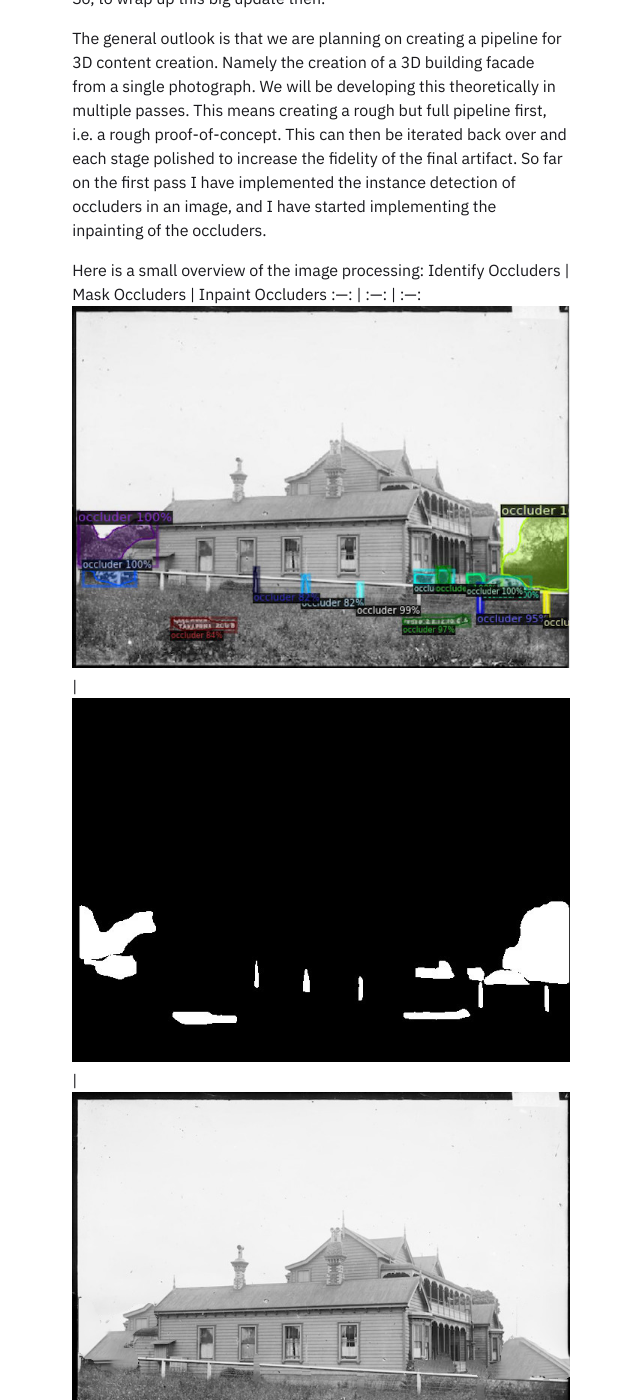
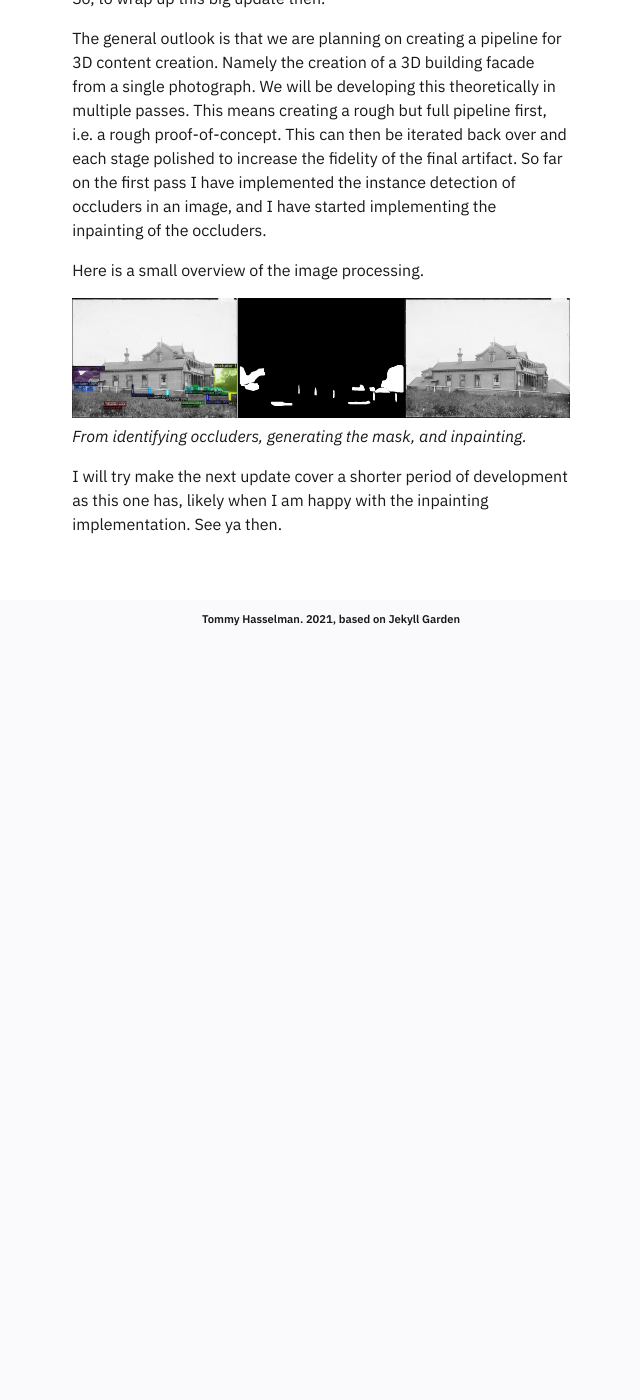
Before and after one commit to RedSoutherly/redsoutherly.github.io, a Jekyll site: the page built from _notes/Public/ARStudentship/Update 4 - Pipeline Prospects.md, in a window 1280 px wide and 1400 px high, scrolled down 5335 px. Shown: the whole window, without its empty margins (319-959 px from the left). Built offline with Jekyll 4.4.1, drawn with Linux system fonts in a browser that asks for light colours; after the commit the page ends 6030 px from its top, so only the background shows below that.

Commit message:
three wide table replaced

```diff
--- a/_notes/Public/ARStudentship/Update 4 - Pipeline Prospects.md
+++ b/_notes/Public/ARStudentship/Update 4 - Pipeline Prospects.md
@@ -73,9 +73,9 @@ So, to wrap up this big update then.
 
 The general outlook is that we are planning on creating a pipeline for 3D content creation. Namely the creation of a 3D building facade from a single photograph. We will be developing this theoretically in multiple passes. This means creating a rough but full pipeline first, i.e. a rough proof-of-concept. This can then be iterated back over and each stage polished to increase the fidelity of the final artifact. So far on the first pass I have implemented the instance detection of occluders in an image, and I have started implementing the inpainting of the occluders.
 
-Here is a small overview of the image processing:
-Identify Occluders | Mask Occluders | Inpaint Occluders
-:---: | :---: | :---:
-![](/assets/img/studentship/so_5000_example.jpg) | ![](/assets/img/studentship/mask.jpg) | ![](/assets/img/studentship/result.png)
+Here is a small overview of the image processing.
+
+![](/assets/img/studentship/three_step.png)
+*From identifying occluders, generating the mask, and inpainting.*
 
 I will try make the next update cover a shorter period of development as this one has, likely when I am happy with the inpainting implementation. See ya then.
```
Also changed, not shown: assets/img/studentship/three_step.png (added).
